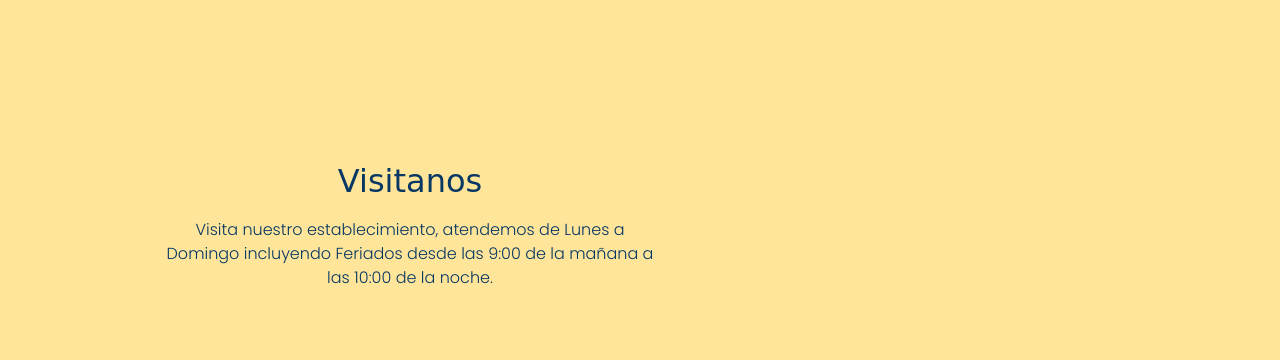
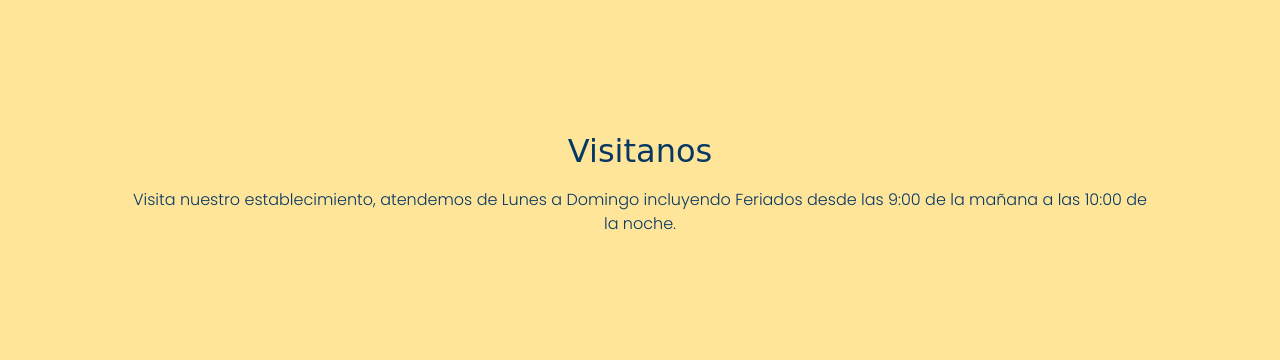
Before and after one commit to KevinCuadrosc20/Restaurante-LabarradelCeviche, a website: page secciones/contacto.html in a window 1280 px wide. Shown: the part 820-1180 px from the top of the page. Drawn offline with nearby package versions, Linux system fonts and the light colour scheme.

Commit message:
regresando al estilo original en contacto scss

```diff
--- a/scss/pages/contacto.scss
+++ b/scss/pages/contacto.scss
@@ -95,10 +95,7 @@ form {
 
 .visitanos {
     color: $secondary-color;
-    margin: 30px;
     text-align: center;
-    width: 500px;
-    display: grid;
 }
 
 .mapa {
```
Also changed, not shown: css/main.css.
